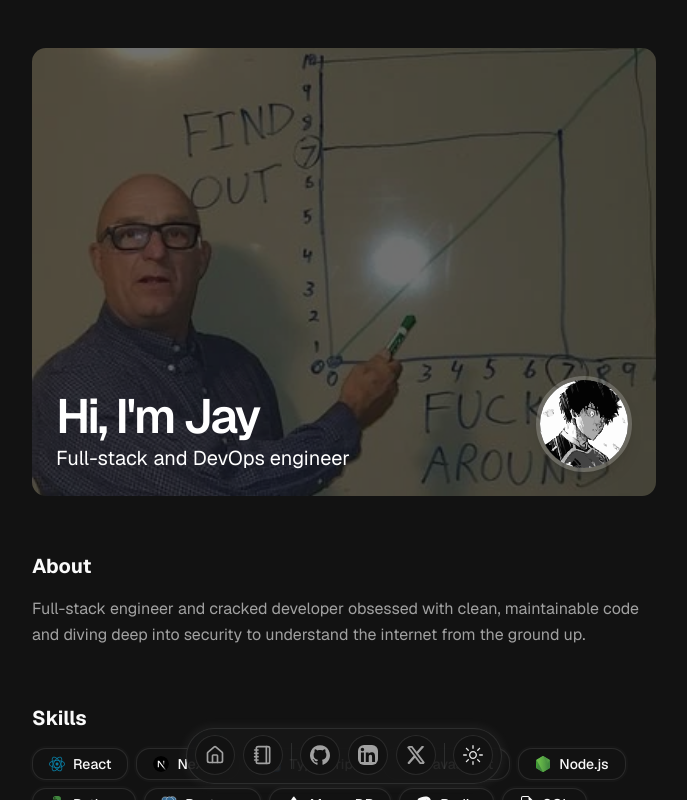
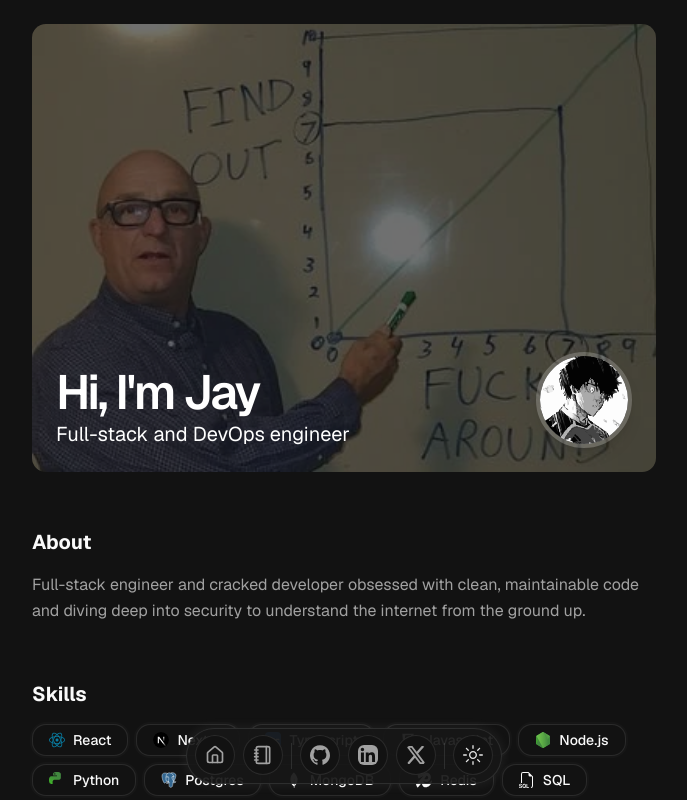
Before and after one commit to jayvaidya30/portfolio-v2, a Next.js app: page / in a window 1280 px wide. Shown: the top 800 px of the page, without its empty margins (296-983 px from the left). Built offline with nearby package versions, Linux system fonts and the light colour scheme.

Commit message:
Adjust padding in layout for improved spacing

```diff
--- a/src/app/layout.tsx
+++ b/src/app/layout.tsx
@@ -72,7 +72,7 @@ export default function RootLayout({
       >
         <ThemeProvider attribute="class" defaultTheme="dark">
           <TooltipProvider delayDuration={0}>
-            <div className="relative z-10 max-w-2xl mx-auto py-6 pb-24 sm:py-12 px-6">
+            <div className="relative z-10 max-w-2xl mx-auto pt-5 pb-24 sm:pt-6 px-6">
               {children}
             </div>
             <Navbar />
```
